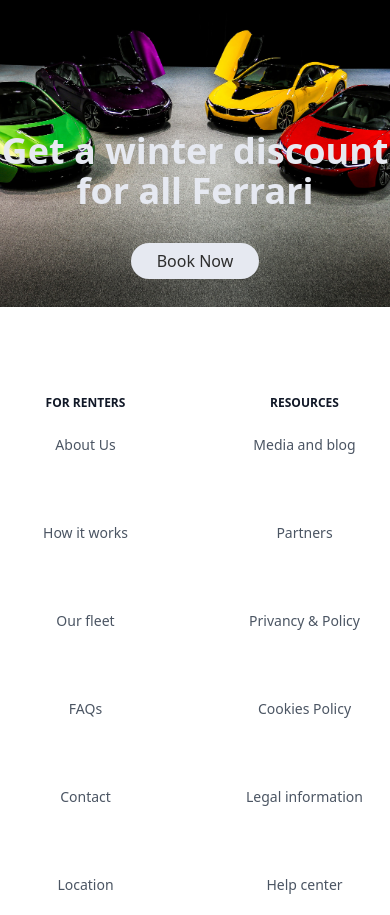
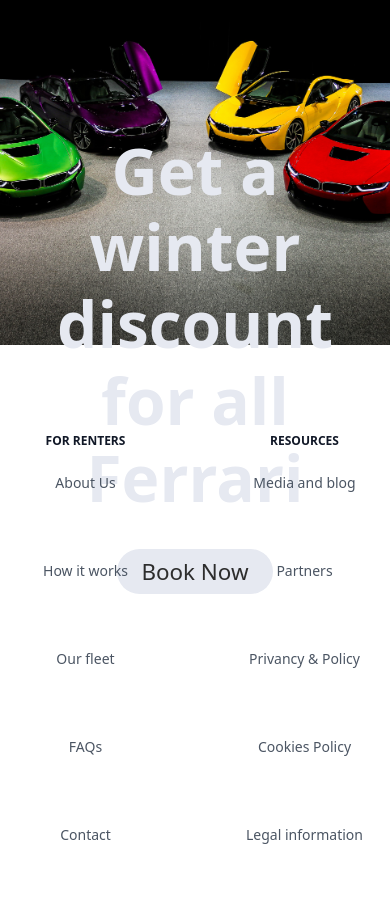
Before and after one commit to Paulhakeem/Dolph, a Nuxt app: page / in a window 390 px wide. Shown: the part 5460-6375 px from the top of the page. Built offline with nearby package versions, Linux system fonts and the light colour scheme.

Commit message:
Responsiveness

```diff
--- a/assets/main.css
+++ b/assets/main.css
@@ -120,4 +120,18 @@
     display: flex;
     justify-content: center;
   }
+
+  /* winter */
+#winter h4{
+    font-size: 4em;
+    padding-top: 2px;
+    line-height: 1.2em;
+   }
+   #winterbg {
+    height: 50vh;
+   }
+   #winterbg button {
+    width: 40%;
+    font-size: 1.4em;
+   }
   }
--- a/components/winter.vue
+++ b/components/winter.vue
@@ -1,8 +1,8 @@
 <template>
-  <div
+  <div id="winterbg"
     class="bg-[url('../assets/images/winter.jpg')] bg-cover bg-no-repeat bg-center h-96"
   >
-    <div class="text-center pt-52 mb-6">
+    <div id="winter" class="text-center pt-52 mb-6">
       <h4 class="text-light font-black text-4xl">
         Get a winter discount <br />
         for all Ferrari
```
